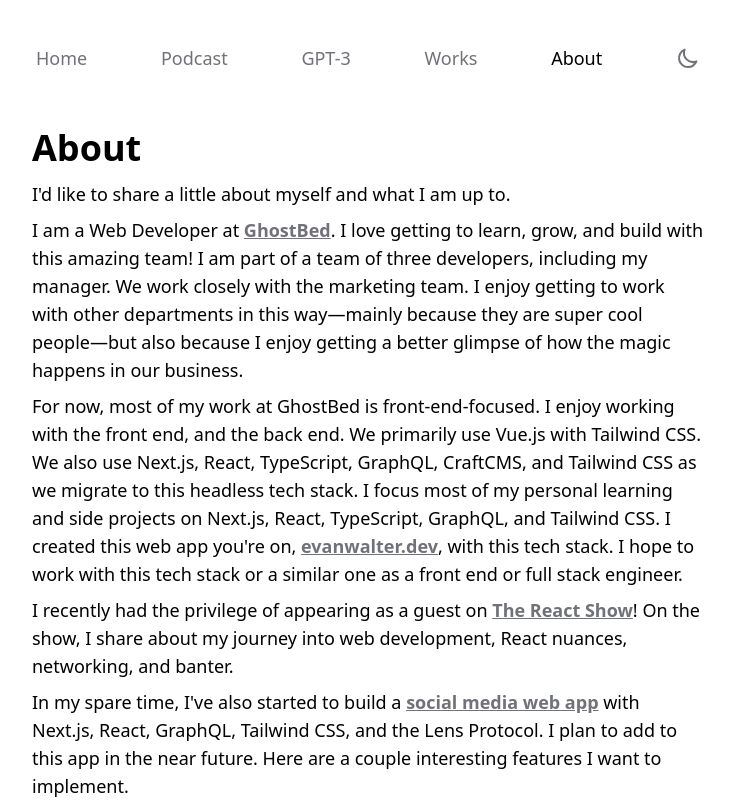
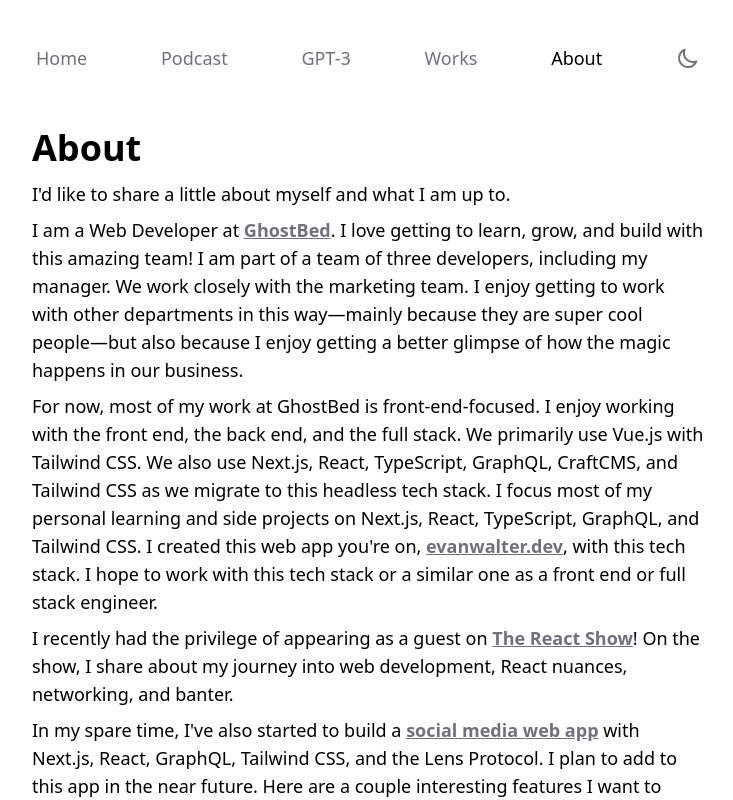
Before and after one commit to evan-walter/evanwalter.dev, a Next.js app: page /about in a window 1280 px wide. Shown: the top 800 px of the page, without its empty margins (272-1005 px from the left). Built offline with nearby package versions, Linux system fonts and the light colour scheme.

Commit message:
Correct copy; update packages

```diff
--- a/components/About.tsx
+++ b/components/About.tsx
@@ -26,12 +26,12 @@ export default function About() {
       </p>
       <p>
         For now, most of my work at GhostBed is front-end-focused. I enjoy
-        working with the front end, and the back end. We primarily use Vue.js
-        with Tailwind CSS. We also use Next.js, React, TypeScript, GraphQL,
-        CraftCMS, and Tailwind CSS as we migrate to this headless tech stack. I
-        focus most of my personal learning and side projects on Next.js, React,
-        TypeScript, GraphQL, and Tailwind CSS. I created this web app
-        you&apos;re on,{' '}
+        working with the front end, the back end, and the full stack. We
+        primarily use Vue.js with Tailwind CSS. We also use Next.js, React,
+        TypeScript, GraphQL, CraftCMS, and Tailwind CSS as we migrate to this
+        headless tech stack. I focus most of my personal learning and side
+        projects on Next.js, React, TypeScript, GraphQL, and Tailwind CSS. I
+        created this web app you&apos;re on,{' '}
         <a
           href='https://github.com/evan-walter/evanwalter.dev'
           className={textLinkColors}
--- a/pages/works.tsx
+++ b/pages/works.tsx
@@ -27,6 +27,20 @@ export default function Highlights() {
           , is a great place to start since I created it from scratch!
         </p>
 
+        <p>
+          I&apos;d also like to highlight some works I&apos;ve contributed at{' '}
+          <a
+            href='https://www.ghostbed.com/'
+            className={textLinkColors}
+            target='_blank'
+            rel='noreferrer noopener'
+          >
+            GhostBed
+          </a>{' '}
+          along with some of my personal works, such as features here on this
+          web app and other projects.
+        </p>
+
         <div className='my-4'>
           <GhostBedWorks />
         </div>
@@ -50,20 +64,6 @@ export default function Highlights() {
         <div className='my-4'>
           <SynthAnnouncement />
         </div>
-
-        <p>
-          I&apos;d also like to highlight some works I&apos;ve contributed at{' '}
-          <a
-            href='https://www.ghostbed.com/'
-            className={textLinkColors}
-            target='_blank'
-            rel='noreferrer noopener'
-          >
-            GhostBed
-          </a>{' '}
-          along with some of my personal works, such as features here on this
-          web app and other projects.
-        </p>
       </div>
 
       <Features />
```
Also changed, not shown: package.json (+5 -5 lines), 1 other file (tests, documents, lock files or other folders).
